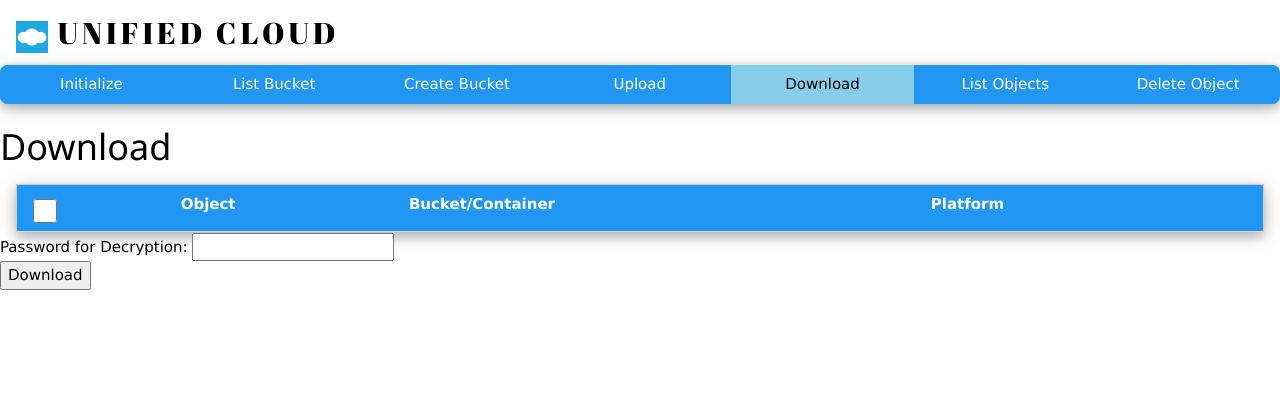
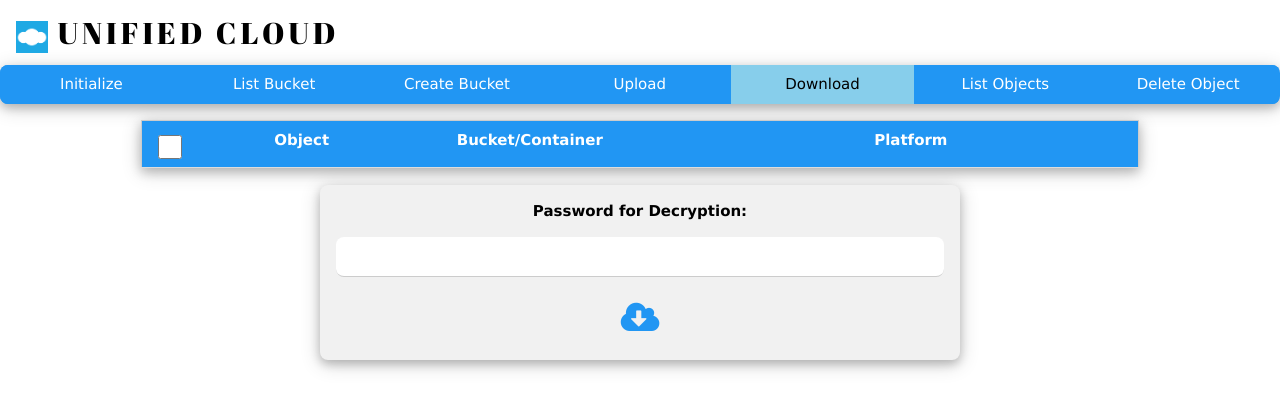
Before and after one commit to danielwwong/Unified-Cloud-API, a Flask app: template templates/download_ajax.html in a window 1280 px wide. Shown: the top 410 px of the page. Run offline with Flask 2, Linux system fonts and the light colour scheme; the template is opened without the code that fills it, so the values that code supplies are empty.

Commit message:
Finish Beautify Download Page

```diff
--- a/templates/base.html
+++ b/templates/base.html
@@ -20,6 +20,10 @@
 				width: 80%;
 				margin: 0 auto;
 			}
+			.w3-mycenter-small {
+				width: 50%;
+				margin: 0 auto;
+			}
 		</style>
 		{% block head %}
 		{% endblock %}
@@ -31,7 +35,7 @@
 				UNIFIED CLOUD
 			</h2>
 		</div>
-		<div class="w3-bar w3-blue w3-card-4 w3-round-large w3-margin-bottom">
+		<div class="w3-bar w3-blue w3-card-4 w3-round-large">
 			<a class="w3-bar-item w3-button w3-hover-light-blue w3-ripple {% block initialize_button %}{% endblock %}" style="width:14.28%" href="/initialize/">Initialize</a>
 			<a class="w3-bar-item w3-button w3-hover-light-blue w3-ripple {% block list_bucket_button %}{% endblock %}" style="width:14.28%" href="/list_bucket/">List Bucket</a>
 			<a class="w3-bar-item w3-button w3-hover-light-blue w3-ripple {% block create_bucket_button %}{% endblock %}" style="width:14.28%" href="/create_bucket/">Create Bucket</a>
--- a/templates/download_ajax.html
+++ b/templates/download_ajax.html
@@ -70,9 +70,8 @@
 {% endblock %}
 {% block download_button %}w3-light-blue{% endblock %}
 {% block body %}
-		<h1>Download</h1>
 		<div class="w3-container">
-			<table class="w3-table-all w3-card-4" id="object_table">
+			<table class="w3-table-all w3-card-4 w3-section w3-mycenter" id="object_table">
 				<thead>
 					<tr class="w3-blue">
 						{% if google == 0 %}<th></th>{% else %}<th><input class="w3-check" type="checkbox" name="check_all" value="all_check" onclick="check_all_boxes(this);"></th>{% endif %}
@@ -99,6 +98,15 @@
 				</tbody>
 			</table>
 		</div>
-		Password for Decryption: <input type="password" id="input_password"><br>
-		<input type="button" onclick="DownloadFile();" value="Download"><br><br>
+		<div class="w3-container w3-center w3-mycenter-small w3-light-gray w3-round-large w3-card-4 w3-margin-bottom">
+			<p>
+				<b>Password for Decryption:</b>
+			</p>
+			<p>
+				<input class="w3-input w3-round-large" type="password" id="input_password">
+			</p>
+			<p>
+				<button type="button" class="w3-button w3-ripple w3-round-large" onclick="DownloadFile();"><i class="fa fa-cloud-download fa-fw" style="font-size:36px;color:#2196f3"></i></button>
+			</p>
+		</div>
 {% endblock %}
```
Also changed, not shown: templates/initialize.html (+9 -9 lines).
